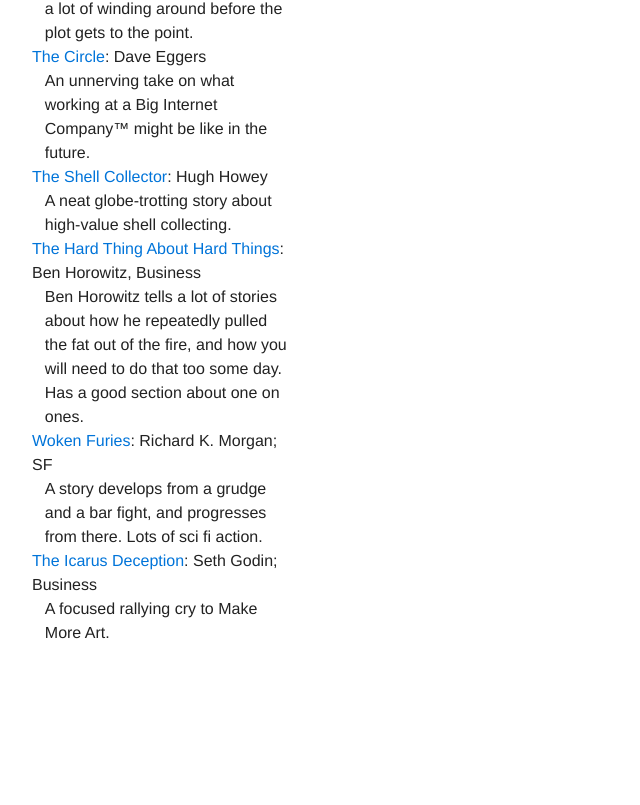
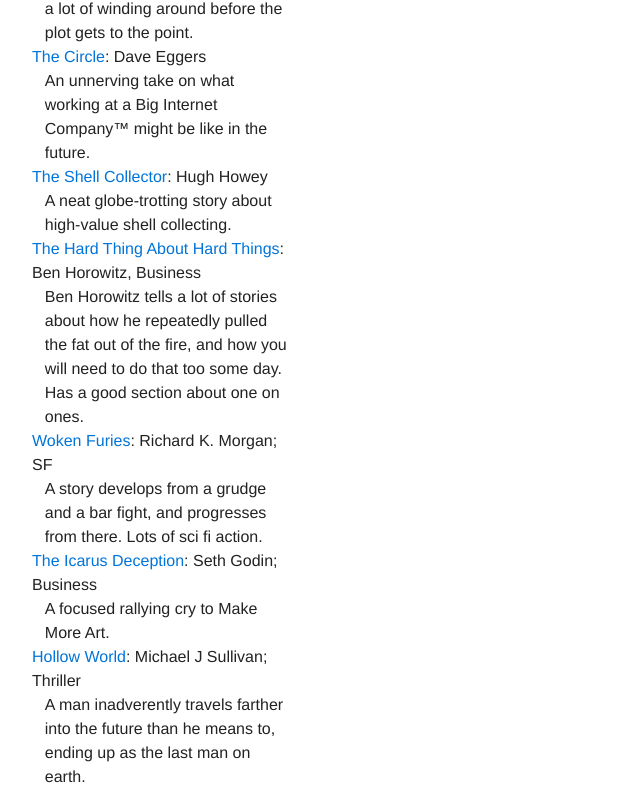
Before and after one commit to girasquid/incredible, a plain HTML site: page index.html in a window 1280 px wide. Shown: the part 757-1562 px from the top of the page, without its empty margins (0-640 px from the left). Before the commit the page ends 1418 px from the top, so only its background shows below. Drawn offline with Linux system fonts and the light colour scheme.

Commit message:
Add hollow world

```diff
--- a/index.html
+++ b/index.html
@@ -45,6 +45,9 @@
 
           <dt><a href="http://www.amazon.com/The-Icarus-Deception-High-Will-ebook/dp/B0090UOLEW?tag=filbat-20">The Icarus Deception</a>: Seth Godin; Business</dt>
           <dd>A focused rallying cry to Make More Art.</dd>
+
+          <dt><a href="http://www.amazon.ca/Hollow-World-Michael-J-Sullivan/dp/161696183X?tag=filbat-20">Hollow World</a>: Michael J Sullivan; Thriller</dt>
+          <dd>A man inadverently travels farther into the future than he means to, ending up as the last man on earth.</dd>
         </dl>
       </div>
       <div class="lg-col lg-col-3 px3">
```
